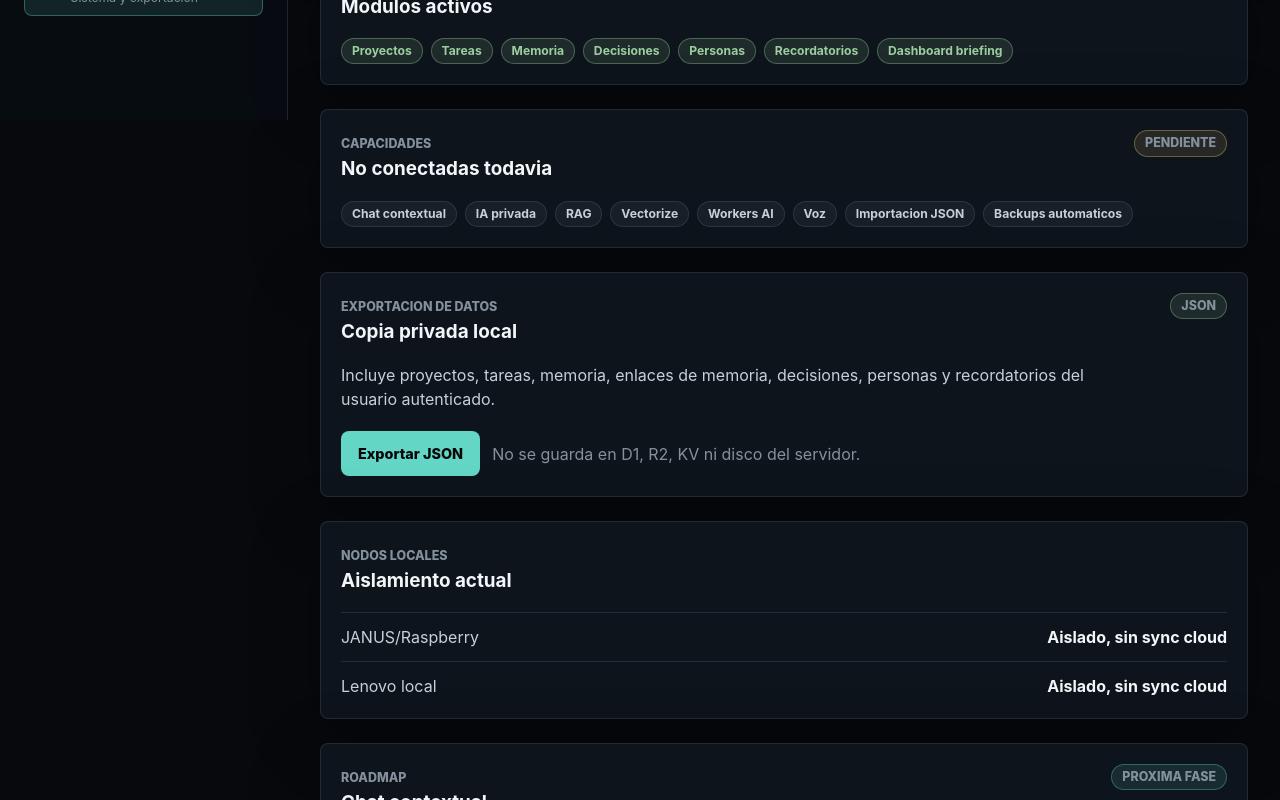
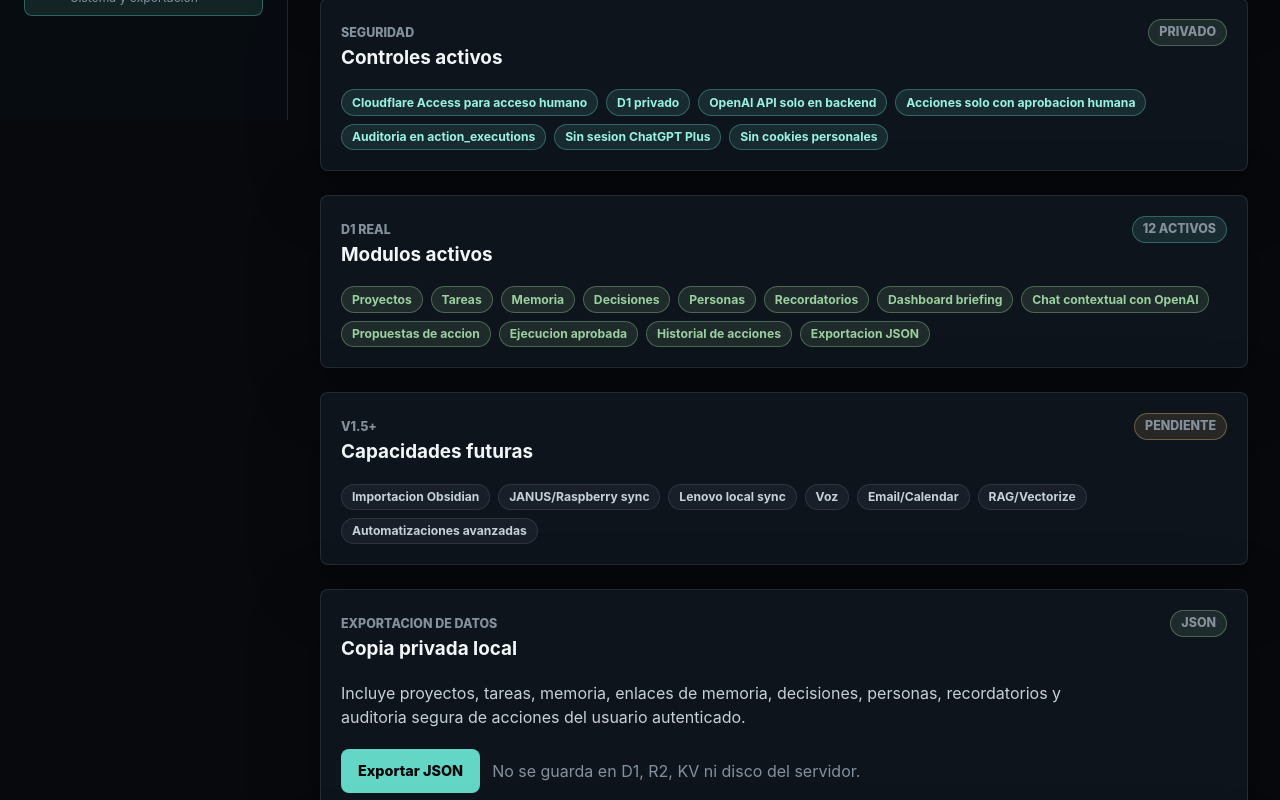
Before and after one commit to kingporras/jarvis, a React (Vite) app: page /settings in a window 1280 px wide. Shown: the part 680-1480 px from the top of the page. Built offline with nearby package versions, Linux system fonts and the light colour scheme.

Commit message:
chore(v1): finalize Jarvis status and export

```diff
--- a/src/lib/api/jsonExport.ts
+++ b/src/lib/api/jsonExport.ts
@@ -10,6 +10,7 @@ export interface JarvisJsonExport {
     decisions: unknown[];
     persons: unknown[];
     reminders: unknown[];
+    actionExecutions: unknown[];
   };
 }
 
--- a/src/pages/SettingsPage.tsx
+++ b/src/pages/SettingsPage.tsx
@@ -9,9 +9,10 @@ import { fetchJarvisJsonExport } from "../lib/api/jsonExport";
 const systemStatus = [
   { label: "Acceso humano", value: "Cloudflare Access", tone: "success" as const },
   { label: "Base de datos", value: "Cloudflare D1", tone: "success" as const },
+  { label: "OpenAI", value: "Backend privado", tone: "success" as const },
+  { label: "Acciones", value: "Aprobacion humana", tone: "success" as const },
+  { label: "Auditoria", value: "action_executions", tone: "success" as const },
   { label: "Exportacion JSON", value: "Disponible", tone: "success" as const },
-  { label: "IA", value: "No conectada", tone: "neutral" as const },
-  { label: "Voz", value: "No conectada", tone: "neutral" as const },
 ];
 
 const activeModules = [
@@ -22,22 +23,31 @@ const activeModules = [
   "Personas",
   "Recordatorios",
   "Dashboard briefing",
+  "Chat contextual con OpenAI",
+  "Propuestas de accion",
+  "Ejecucion aprobada",
+  "Historial de acciones",
+  "Exportacion JSON",
 ];
 
 const pendingCapabilities = [
-  "Chat contextual",
-  "IA privada",
-  "RAG",
-  "Vectorize",
-  "Workers AI",
+  "Importacion Obsidian",
+  "JANUS/Raspberry sync",
+  "Lenovo local sync",
   "Voz",
-  "Importacion JSON",
-  "Backups automaticos",
+  "Email/Calendar",
+  "RAG/Vectorize",
+  "Automatizaciones avanzadas",
 ];
 
-const localNodes = [
-  { label: "JANUS/Raspberry", value: "Aislado, sin sync cloud" },
-  { label: "Lenovo local", value: "Aislado, sin sync cloud" },
+const securityStatus = [
+  "Cloudflare Access para acceso humano",
+  "D1 privado",
+  "OpenAI API solo en backend",
+  "Acciones solo con aprobacion humana",
+  "Auditoria en action_executions",
+  "Sin sesion ChatGPT Plus",
+  "Sin cookies personales",
 ];
 
 function exportFileName(exportedAt: string): string {
@@ -87,7 +97,7 @@ export function SettingsPage() {
   return (
     <div className="page-stack">
       <PageHeader
-        description="Estado actual del sistema privado y exportacion local de datos."
+        description="Estado real de JARVIS v1, seguridad y exportacion local de datos."
         eyebrow="Sistema"
         title="Ajustes"
       />
@@ -110,6 +120,21 @@ export function SettingsPage() {
 
       <Card className="panel">
         <SectionHeader
+          action={<Badge tone="success">Privado</Badge>}
+          eyebrow="Seguridad"
+          title="Controles activos"
+        />
+        <div className="summary-strip">
+          {securityStatus.map((control) => (
+            <Badge key={control} tone="info">
+              {control}
+            </Badge>
+          ))}
+        </div>
+      </Card>
+
+      <Card className="panel">
+        <SectionHeader
           action={<Badge tone="info">{activeModules.length} activos</Badge>}
           eyebrow="D1 real"
           title="Modulos activos"
@@ -126,8 +151,8 @@ export function SettingsPage() {
       <Card className="panel">
         <SectionHeader
           action={<Badge tone="warning">Pendiente</Badge>}
-          eyebrow="Capacidades"
-          title="No conectadas todavia"
+          eyebrow="v1.5+"
+          title="Capacidades futuras"
         />
         <div className="summary-strip">
           {pendingCapabilities.map((capability) => (
@@ -143,7 +168,7 @@ export function SettingsPage() {
           title="Copia privada local"
         />
         <p className="settings-copy">
-          Incluye proyectos, tareas, memoria, enlaces de memoria, decisiones, personas y recordatorios del usuario autenticado.
+          Incluye proyectos, tareas, memoria, enlaces de memoria, decisiones, personas, recordatorios y auditoria segura de acciones del usuario autenticado.
         </p>
         <div className="settings-actions">
           <Button disabled={exporting} onClick={() => void handleExportJson()} variant="primary">
@@ -164,25 +189,9 @@ export function SettingsPage() {
       </Card>
 
       <Card className="panel">
-        <SectionHeader eyebrow="Nodos locales" title="Aislamiento actual" />
-        <div className="settings-list">
-          {localNodes.map((node) => (
-            <div className="settings-row" key={node.label}>
-              <span>{node.label}</span>
-              <strong>{node.value}</strong>
-            </div>
-          ))}
-        </div>
-      </Card>
-
-      <Card className="panel">
-        <SectionHeader
-          action={<Badge tone="info">Proxima fase</Badge>}
-          eyebrow="Roadmap"
-          title="Chat contextual"
-        />
+        <SectionHeader action={<Badge tone="info">v1 cerrada</Badge>} eyebrow="Roadmap" title="Siguiente ciclo" />
         <p className="settings-copy">
-          La siguiente fase natural es conectar el Chat a contexto real sin activar IA autonoma, voz ni sincronizacion externa.
+          JARVIS v1 queda centrado en datos privados, Chat contextual, aprobacion humana y auditoria. Las integraciones externas y automatizaciones quedan fuera de v1.
         </p>
       </Card>
     </div>
```
Also changed, not shown: 3 other files (tests, documents, lock files or other folders).
